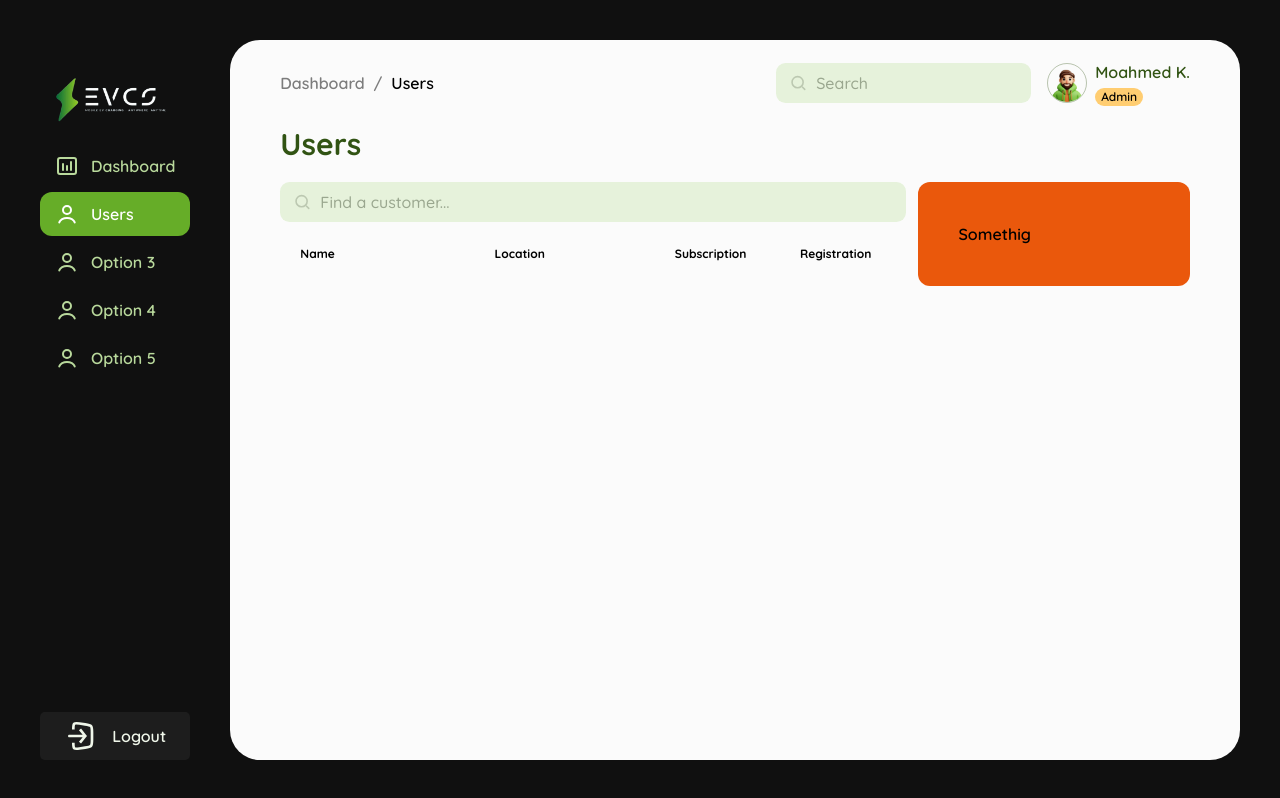
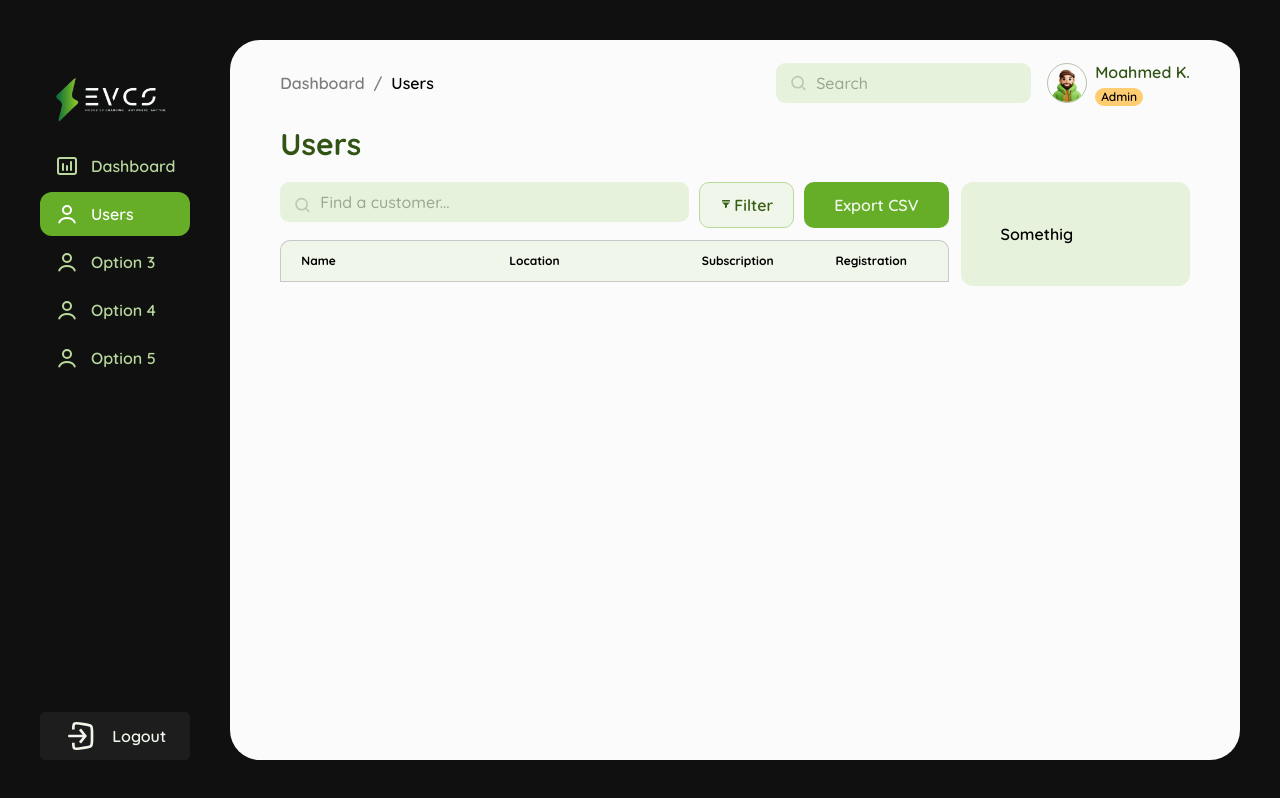
Before and after one commit to mahmoud-alaa1/EVCS-Dashboard, a React (Vite) app: page /users in a window 1280 px wide. Built offline with nearby package versions, Linux system fonts and the light colour scheme.

Commit message:
Feature, Filter & Export CSV
I have implmented users page filter and export csv buttons style and they are ready for hydration with logic

```diff
--- a/src/featuers/Users/Somethig.tsx
+++ b/src/featuers/Users/Somethig.tsx
@@ -1,3 +1,3 @@
 export default function Somethig({ className }: { className?: string }) {
-  return <div className={` bg-orange-600 ${className}`}>Somethig</div>;
+  return <div className={` bg-light-green-300 ${className}`}>Somethig</div>;
 }
--- a/src/featuers/Users/UsersTable.tsx
+++ b/src/featuers/Users/UsersTable.tsx
@@ -1,23 +1,41 @@
+import FilterIcon from "../../icons/FilterIcon";
 import SearchInput from "../../ui/SearchInput";
 import Table from "../../ui/Table";
-// import "./UsersTableStyle.css";
+import Button from "../../ui/Button";
+import "./UsersTableStyle.css";
 export default function UsersTable({ className }: { className?: string }) {
   return (
     <div className={className}>
-      <SearchInput placeholder="Find a customer..." className="w-full mb-3" />
+      <div className="flex flex-wrap w-full mb-3 gap-2.5">
+        <SearchInput placeholder="Find a customer..." className="flex-grow" />
+        <Button className="px-5 py-2.5 rounded-[10px] bg-green-50 border border-green-200 flex items-center text-green-800 gap-0.5">
+          <FilterIcon />
+          Filter
+        </Button>
+        <Button className="px-[30px] py-2.5 rounded-[10px] bg-green-500  items-center text-green-50 gap-0.5">
+          Export CSV
+        </Button>
+      </div>
       <Table className="text-left">
         <Table.Header className="  text-xs font-[500]">
-          <Table.Heading className="w-[31%] px-5 py-3">Name</Table.Heading>
-          <Table.Heading className="w-[28.8%]  px-5 py-3">
+          <Table.Heading className="w-[31.2572%] px-5 py-3">Name</Table.Heading>
+          <Table.Heading className="w-[28.8350%]  px-5 py-3">
             Location
           </Table.Heading>
           <Table.Heading className="w-[20%]  px-5 py-3">
             Subscription
           </Table.Heading>
-          <Table.Heading className="px-5 py-3">Registration</Table.Heading>
+          <Table.Heading className="w-[20%]  px-5 py-3">
+            Registration
+          </Table.Heading>
         </Table.Header>
         <Table.Body></Table.Body>
       </Table>
     </div>
   );
 }
+
+// total = 867px
+// first col=271px
+// second col=250px
+// third col=173px
--- /dev/null
+++ b/src/featuers/Users/UsersTableStyle.css
@@ -0,0 +1,26 @@
+table {
+  border-collapse: separate !important;
+  border: 0;
+  border-spacing: 0;
+}
+
+td,
+th {
+  border-bottom: 1px solid var(--table-borders);
+}
+table thead tr th {
+  border-top: 1px solid var(--table-borders);
+}
+
+table thead tr th:first-child {
+  border-top-left-radius: 10px;
+  border-left: 1px solid var(--table-borders);
+}
+table thead tr th:last-child {
+  border-top-right-radius: 10px;
+  border-right: 1px solid var(--table-borders);
+}
+
+th {
+  background-color: var(--green-50) !important;
+}
--- /dev/null
+++ b/src/icons/FilterIcon.tsx
@@ -0,0 +1,24 @@
+export default function FilterIcon() {
+  return (
+    <svg
+      width="12"
+      height="12"
+      viewBox="0 0 12 12"
+      fill="none"
+      xmlns="http://www.w3.org/2000/svg"
+    >
+      <path
+        fillRule="evenodd"
+        clipRule="evenodd"
+        d="M2.50003 1C2.22389 1 2.00003 1.22386 2.00003 1.5V2.5H10V1.5C10 1.22386 9.77617 1 9.50003 1H2.50003ZM9.89115 3.5H2.10891C2.16608 3.61227 2.24457 3.71397 2.34153 3.79881L5.34153 6.42381C5.71855 6.75371 6.28151 6.75371 6.65853 6.42381L9.65854 3.79881C9.7555 3.71397 9.83398 3.61227 9.89115 3.5Z"
+        fill="currentColor"
+      />
+      <path
+        fillRule="evenodd"
+        clipRule="evenodd"
+        d="M7 8.35246L7 5H5V9.35246L7 8.35246Z"
+        fill="currentColor"
+      />
+    </svg>
+  );
+}
--- a/src/styles/globals.css
+++ b/src/styles/globals.css
@@ -26,6 +26,7 @@
   --light-green-800: #77816f;
   --light-green-900: #5b6354;
 
+  --table-borders: #c8c8c8;
 
   --background: #101010;
 }
--- /dev/null
+++ b/src/ui/Button.tsx
@@ -0,0 +1,9 @@
+import { ButtonTypes } from "../types/types";
+
+export default function Button({ children, onClick, className }: ButtonTypes) {
+  return (
+    <button onClick={onClick} className={className}>
+      {children}
+    </button>
+  );
+}
--- a/src/ui/SearchInput.tsx
+++ b/src/ui/SearchInput.tsx
@@ -3,12 +3,12 @@ import { SearchInputTypes } from "../types/types";
 
 function SearchInput({ className, placeholder = "" }: SearchInputTypes) {
   return (
-    <label className="relative text-light-green-700">
+    <label className={`relative text-light-green-700 ${className}` }>
       <input
         type="text"
         name=""
         id="search"
-        className={`rounded-[9.52px] placeholder:font-medium placeholder:text-light-green-700 pl-10 pr-5 py-2 bg-light-green-300 outline-none ${className}`}
+        className={`w-full rounded-[9.52px] placeholder:font-medium placeholder:text-light-green-700 pl-10 pr-5 py-2 bg-light-green-300 outline-none ${className}`}
         placeholder={placeholder}
       />
       <Search className="absolute top-[50%] translate-y-[-50%] translate-x-3 opacity-55" />
```
Also changed, not shown: src/types/types.ts (+7 -0 lines).
